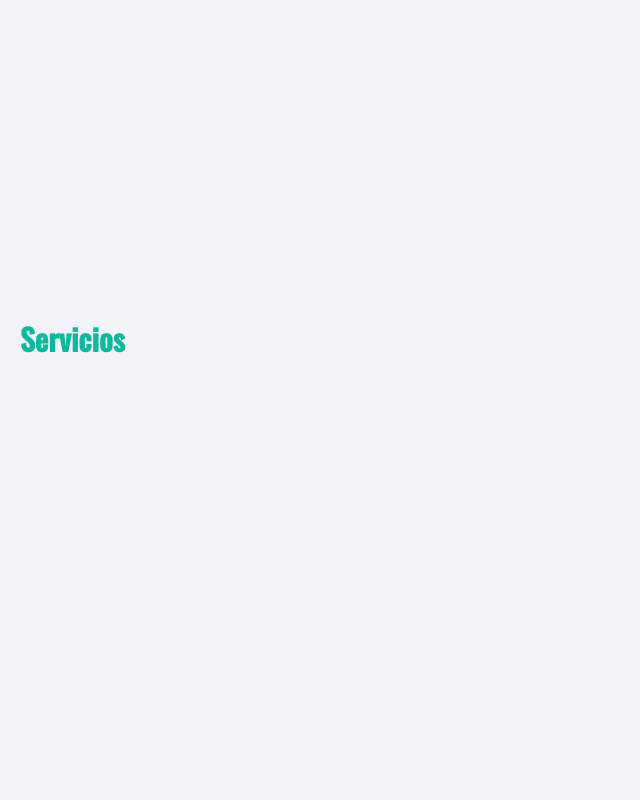
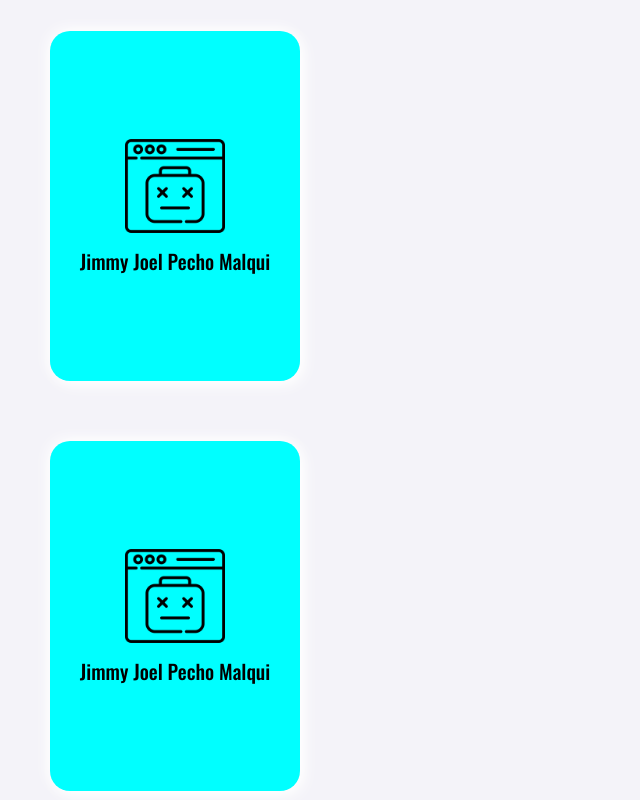
Before and after one commit to jpmjim/react-webjoras, a React (Create React App) app: page / in a window 1280 px wide. Shown: the part 1160-1960 px from the top of the page, without its empty margins (0-640 px from the left). Built offline with nearby package versions, Linux system fonts and the light colour scheme.

Commit message:
agregando cards de miembros

```diff
--- a/src/components/About.jsx
+++ b/src/components/About.jsx
@@ -5,9 +5,19 @@
   return (
     <section className='about'>
       <h2>Sobre Nosotros</h2>
-      <section className='about__miembro'>
-        <img src={user} alt="" />
-        <p>Jimmy Joel Pecho Malqui</p>
+      <section className='miembros'>
+        <section className='about__miembro'>
+          <img src={user} alt="" />
+          <p>Jimmy Joel Pecho Malqui</p>
+        </section>
+        <section className='about__miembro'>
+          <img src={user} alt="" />
+          <p>Jimmy Joel Pecho Malqui</p>
+        </section>
+        <section className='about__miembro'>
+          <img src={user} alt="" />
+          <p>Jimmy Joel Pecho Malqui</p>
+        </section>
       </section>
     </section>
   );
--- a/src/styles/sass/components/_about.scss
+++ b/src/styles/sass/components/_about.scss
@@ -1,6 +1,6 @@
 .about {
   width: 100%;
-  height: 100vh;
+  height: auto;
   background-color: $bg-color;
   padding: 20px;
   h2 {
@@ -13,7 +13,6 @@
     justify-content: center;
     align-items: center;
     margin: 60px 30px;
-    padding: 20px;
     width: 250px;
     height: 350px;
     box-shadow: 0.4em 0.4em 1.6em white,
```
